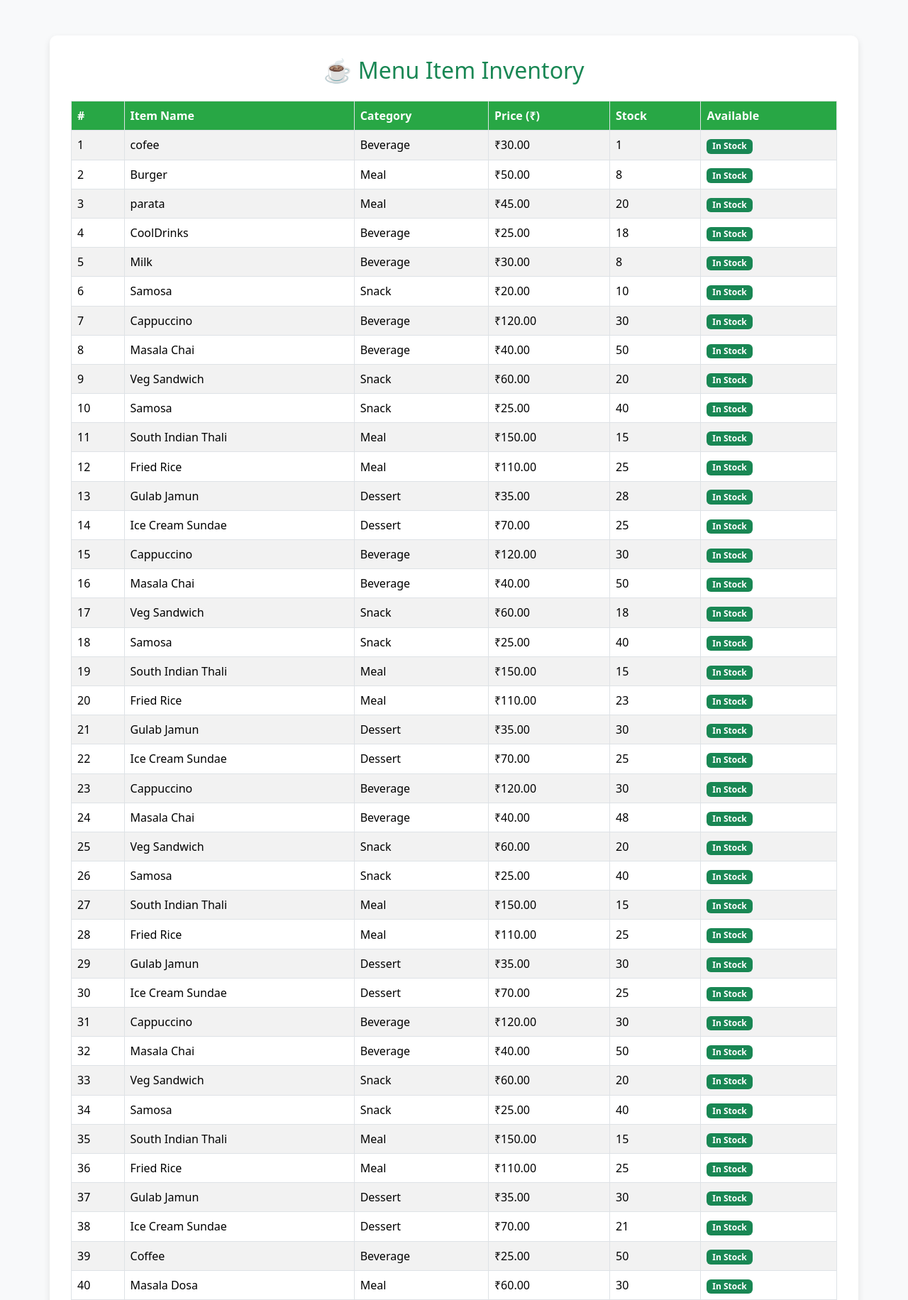
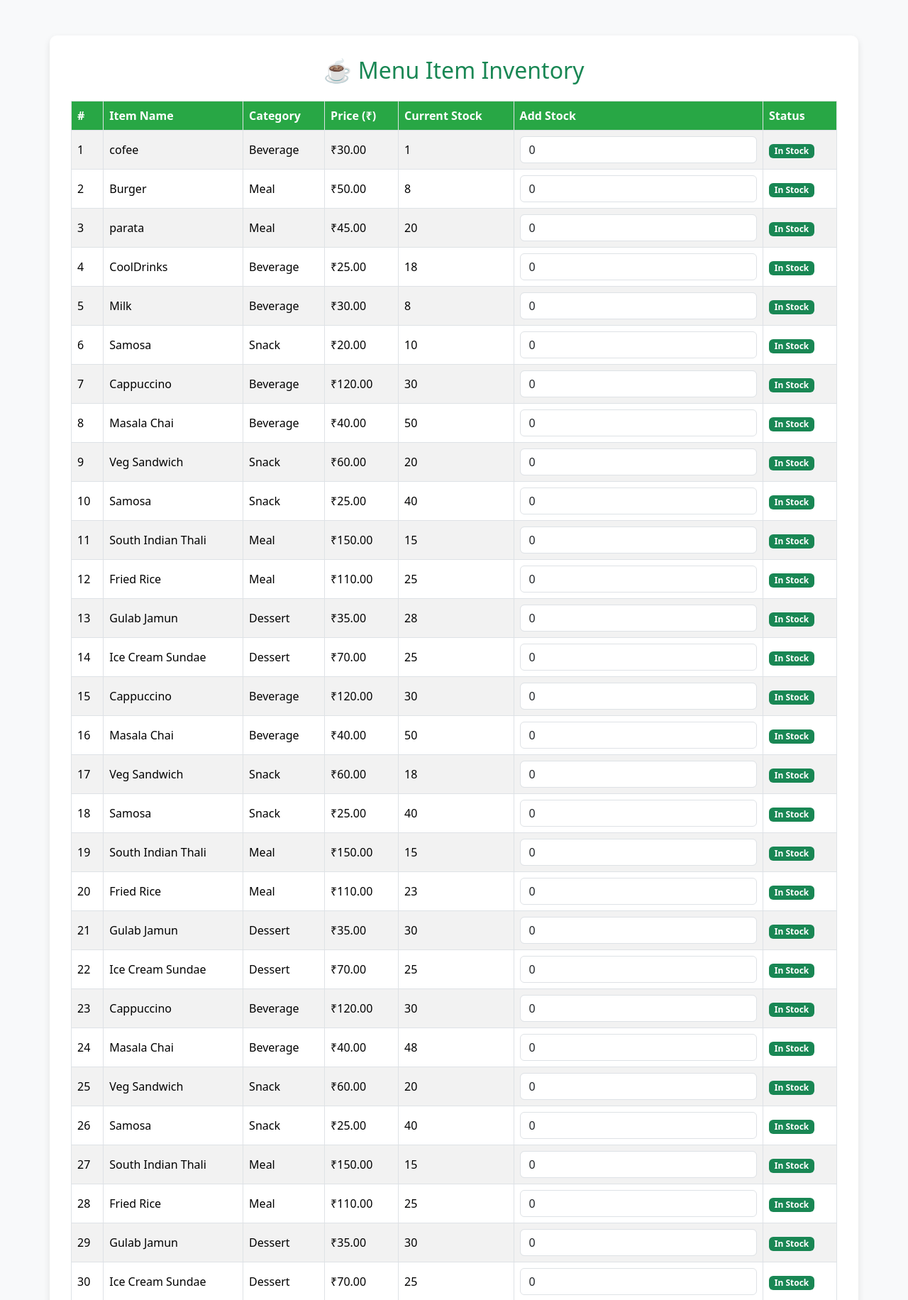
Before and after one commit to velpula-manish/Python-Full-Stack-with-Django-SqlDatabase, a Django app: page /inventory/ in a window 1280 px wide. Shown: the part 56-1888 px from the top of the page at 71% size. Run offline with Django 5.2, Linux system fonts and the light colour scheme; a user stored in the database is signed in; data comes from the database, SQL or seed files in the repository.

Commit message:
Update inventory.html

```diff
--- a/cafe_management/cafe_app/templates/cafe_app/inventory.html
+++ b/cafe_management/cafe_app/templates/cafe_app/inventory.html
@@ -35,6 +35,9 @@
 
 <div class="container inventory-container">
     <h2 class="text-success text-center mb-4">☕ Menu Item Inventory</h2>
+
+    <form method="POST" action="">
+        {% csrf_token %}
         <table class="table table-striped table-bordered">
             <thead>
             <tr>
@@ -42,8 +45,9 @@
                 <th>Item Name</th>
                 <th>Category</th>
                 <th>Price (₹)</th>
-                    <th>Stock</th>
-                    <th>Available</th>
+                <th>Current Stock</th>
+                <th>Add Stock</th>
+                <th>Status</th>
             </tr>
             </thead>
             <tbody>
@@ -55,6 +59,10 @@
                 <td>₹{{ item.price }}</td>
                 <td>{{ item.stock }}</td>
                 <td>
+                    <input type="hidden" name="item_ids" value="{{ item.id }}">
+                    <input type="number" name="quantities" class="form-control" value="0" min="0">
+                </td>
+                <td>
                     {% if item.available %}
                         <span class="badge bg-success">In Stock</span>
                     {% else %}
@@ -63,15 +71,17 @@
                 </td>
             </tr>
             {% empty %}
-                <tr><td colspan="6" class="text-center">No items found in inventory.</td></tr>
+            <tr><td colspan="7" class="text-center">No items found in inventory.</td></tr>
             {% endfor %}
             </tbody>
         </table>
+
+        <div class="text-center">
+            <button type="submit" class="btn btn-primary px-4 mt-3">✅ Update Stock</button>
+        </div>
+    </form>
 </div>
 
 <script src="https://cdn.jsdelivr.net/npm/bootstrap@5.3.2/dist/js/bootstrap.bundle.min.js"></script>
 </body>
 </html>
-
-<!-- ✅ To view this page:
-Visit: http://127.0.0.1:8000/inventory/ -->
```
Lines whose indentation alone changed are shown as unchanged.
